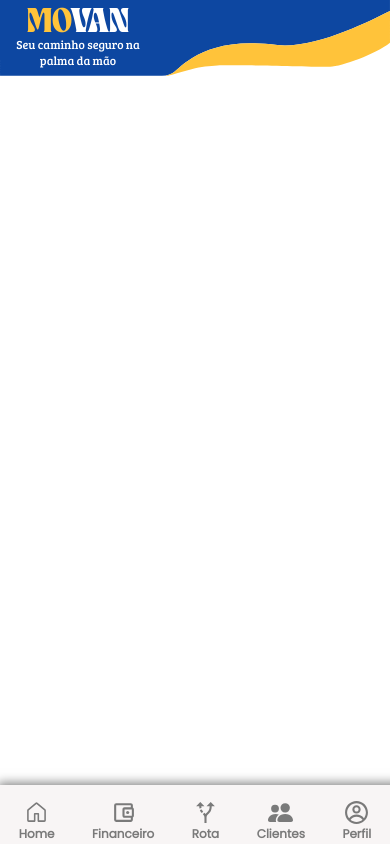
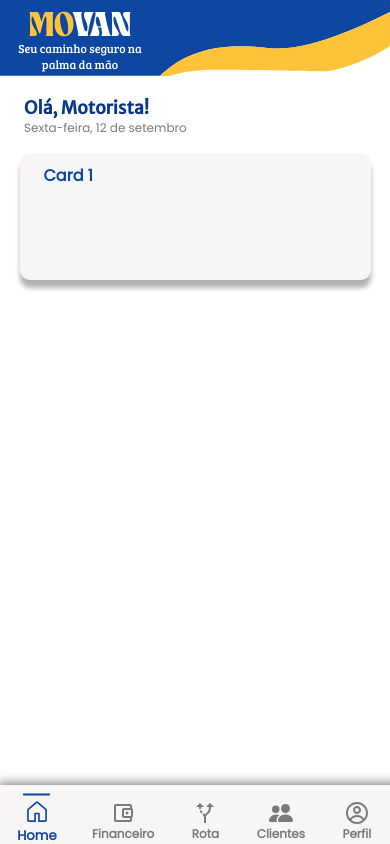
Before and after one commit to gabriexlss/movan, a React (Vite) app in the folder client/: page / in a window 390 px wide. Built offline with nearby package versions, Linux system fonts and the light colour scheme.

Commit message:
INICIO DOS CARDS E ALGUMAS ALTERAÇÕES MINIMAS NAS MEDIDAS DOS OUTROS COMPONENTES
Iniciei a criação dos cards que vão ter na página inicial que direcionam para informações específicas. Também mudei algumas medidas que podiam trazer problemas de formatação e responsividade futuramente

```diff
--- a/client/src/App.css
+++ b/client/src/App.css
@@ -35,3 +35,10 @@
 body {
   background-color: #FFFFFF;
 }
+
+main {
+  display: flex;
+  flex-direction: column;
+  align-items: center;
+  justify-content: center;
+}
--- a/client/src/App.jsx
+++ b/client/src/App.jsx
@@ -4,12 +4,18 @@ import './App.css'
 
 import Header from './components/header'
 import Footer from './components/footer'
+import TituloTela from './components/tituloTela'
+import DefaultCard from './components/cards/DefaultCard'
 
 function App() {
 
   return (
     <BrowserRouter>
         <Header />
+        <TituloTela title="Olá, Motorista!" subtitle="Sexta-feira, 12 de setembro" />
+        <main>
+          <DefaultCard title="Card 1" />
+        </main>
         <Footer />
     </BrowserRouter>
   )
--- /dev/null
+++ b/client/src/components/cards/DefaultCard.css
@@ -0,0 +1,16 @@
+.card{
+    width: 90%;
+    min-height: 15vh;
+    background-color: #F8F5F5;
+    border-radius: 10px;
+    box-shadow: 0px 8px 5px rgba(0, 0, 0, 0.3);
+}
+
+.card-header{
+    color: #0D47A1;
+    font-family: 'Poppins', sans-serif;
+    font-weight: 900;
+
+    margin-top: 0.6rem;
+    margin-left: 1.5rem;
+}
--- /dev/null
+++ b/client/src/components/cards/DefaultCard.jsx
@@ -0,0 +1,11 @@
+import './DefaultCard.css';
+
+const DefaultCard = ({ title }) => {
+    return (
+        <section className="card">
+            <div className="card-header">{title}</div>
+        </section>
+    )
+}
+
+export default DefaultCard
--- a/client/src/components/footer.css
+++ b/client/src/components/footer.css
@@ -16,8 +16,8 @@
 }
 
 .footer-icon{
-    width: 25px;
-    height: 25px;
+    width: 2em;
+    height: 2em;
     display: block;
 }
 
@@ -29,11 +29,11 @@
     text-decoration: none;
 
     font-family: 'Poppins', sans-serif;
-    font-size: 12px;
+    font-size: 0.75rem;
     font-weight: 900;
     color: #7A7A7A;
 
-    margin-top: 15px;
+    margin-top: 1rem;
     transition: transform 0.2s ease-in-out, color 0.2s ease-in-out;
 }
 
@@ -52,20 +52,19 @@
     transition: transform 0.3s ease;
 }
 
-.footer-link:hover::before{
+.footer-link:hover::before,
+.footer-link.active::before{
     transform: scaleX(1);
 }
 
-.footer-link:hover{
+.footer-link:hover,
+.footer-link.active{
     transform: scale(1.1);
     color: #0D47A1;
 }
 
-.footer-link:focus{
+.footer-link:focus-visible{
     transform: scale(1.1);
     color: #0D47A1;
+    outline: 0;
 }
-
-.footer-link:focus::before{
-    transform: scaleX(1);
-}
--- a/client/src/components/footer.jsx
+++ b/client/src/components/footer.jsx
@@ -1,4 +1,4 @@
-import { Link } from 'react-router-dom';
+import { NavLink } from 'react-router-dom';
 import './footer.css';
 
 import { GoHome } from 'react-icons/go';
@@ -23,10 +23,10 @@ const footer = () => {
                     const Icon = item.icon;
 
                     return (
-                        <Link key={item.to} to={item.to} className="footer-link">
+                        <NavLink key={item.to} to={item.to} className="footer-link">
                             <Icon className="footer-icon" />
                             <span>{item.label}</span>
-                        </Link>
+                        </NavLink>
                     );
                 })}
             </nav>
--- a/client/src/components/header.css
+++ b/client/src/components/header.css
@@ -12,22 +12,22 @@
 .yellow-stain{
     position: absolute;
     right: 0;
-    top: 15%;
-    width: 57.53%;
+    top: 0.75rem;
+    width: 15rem;
     height: auto;
 }
 
 .texto-titulo{
     position: absolute;
     text-align: center;
-    top: 53%;
-    left: 20%;
+    top: 2.75rem;
+    left: 5rem;
     transform: translate(-50%, -50%);
     color: #FFC33A;
 }
 
 h1, #movan{
-    font-size: 18pt;
+    font-size: 1.5rem;
     font-family: 'TAN Nimbus';
     font-weight: normal;
     line-height: 1;
@@ -40,7 +40,7 @@ h1, #movan{
 p, #subtitulo{
     text-align: center;
     font-family: 'Bree Serif', serif;
-    font-size: 9pt;
+    font-size: 0.75rem;
     font-weight: lighter;
     color: #FFFFFF;
 }
--- /dev/null
+++ b/client/src/components/tituloTela.css
@@ -0,0 +1,21 @@
+.TituloTela-container{
+    margin-top: 1.5rem;
+    margin-left: 1.5rem;
+    margin-bottom: 1rem;
+    text-align: left;
+}
+
+.titulo{
+    color: #07368A;
+    font-family: 'Merriweather Sans', sans-serif;
+    font-weight: 900;
+    font-size: 1.1rem;
+}
+
+.subtitulo{
+    color: #7A7A7A;
+    font-family: 'Poppins', sans-serif;
+    font-weight: 400;
+    font-size: 0.75rem;
+    margin-top: 0.1rem;
+}
--- /dev/null
+++ b/client/src/components/tituloTela.jsx
@@ -0,0 +1,12 @@
+import './tituloTela.css';
+
+const TituloTela = ({ title, subtitle }) => {
+    return (
+        <div className="TituloTela-container">
+            <h1 className="titulo">{title}</h1>
+            <h2 className="subtitulo">{subtitle}</h2> {/* ps pro back-end: aqui tem que colocar a data do dispositivo */}
+        </div>
+    )
+}
+
+export default TituloTela
```
Also changed, not shown: client/src/components/div-elemento.jsx (deleted), client/src/components/nav.jsx (deleted), 1 other file (tests, documents, lock files or other folders).
